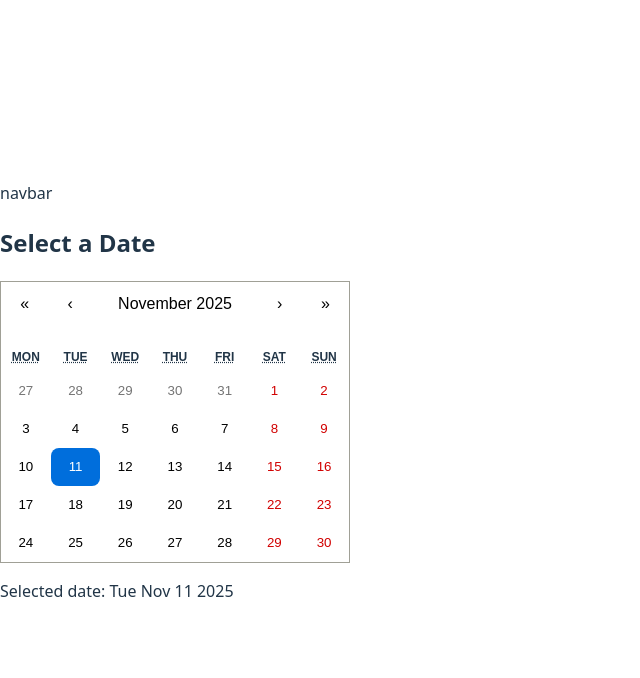
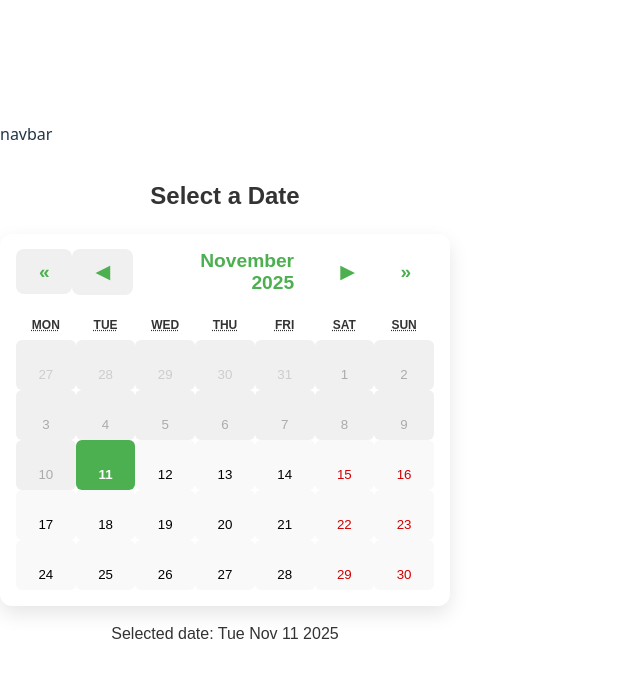
Before and after one commit to richdacoder/Barber-website, a React (Vite) app in the folder client/: page /calendar in a window 1280 px wide. Shown: the top 678 px of the page, without its empty margins (0-640 px from the left). Built offline with nearby package versions, Linux system fonts and the light colour scheme.

Commit message:
installed react datepicker

```diff
--- a/client/components/calendarPage.jsx
+++ b/client/components/calendarPage.jsx
@@ -1,14 +1,25 @@
 import { useState } from 'react';
-import Calendar from 'react-calendar';
+import ReactCalendar from 'react-calendar'; // avoid naming conflict
 import 'react-calendar/dist/Calendar.css';
+import '../css/CalendarPage.css'; // optional for custom styling
 
 const CalendarPage = () => {
-  const [date, setDate] = useState(new Date());
+  const [date, setDate] = useState(new Date()); // React state for selected date
+  const today = new Date(); // current date
+
+  // You could later send this date to your backend API when submitting an appointment
 
   return (
-    <div className="calendar-page">
+    <div className="calendar-container">
       <h2>Select a Date</h2>
-      <Calendar onChange={setDate} value={date} />
+      <ReactCalendar
+         onChange={setDate}   // updates React state when user selects a date
+         value={date}         // controlled component
+         nextLabel="▶"        // custom right arrow
+         prevLabel="◀"        // custom left arrow
+         minDate={today}      // disables past dates
+         showNeighboringMonth={true}
+      />
       <p>Selected date: {date.toDateString()}</p>
     </div>
   );
--- /dev/null
+++ b/client/css/CalendarPage.css
@@ -0,0 +1,88 @@
+/* Page wrapper */
+.calendar-container {
+  max-width: 450px;
+  margin: 2rem auto;
+  text-align: center;
+  font-family: Arial, sans-serif;
+  color: #333;
+}
+
+/* Calendar itself */
+.react-calendar {
+  width: 100%;
+  border: none;
+  border-radius: 12px;
+  box-shadow: 0 8px 20px rgba(0, 0, 0, 0.1);
+  padding: 1rem;
+}
+
+/* Tiles (dates) */
+.react-calendar__tile {
+  height: 50px;
+  line-height: 50px;
+  background: #f9f9f9;
+  border-radius: 6px;
+  margin: 2px;
+  transition: all 0.2s ease;
+}
+
+.react-calendar__tile:hover {
+  background: #4caf50;
+  color: white;
+  cursor: pointer;
+}
+
+.react-calendar__tile--now {
+  background: #e0f7fa;
+  font-weight: bold;
+}
+
+.react-calendar__tile--active {
+  background: #4caf50;
+  color: white;
+  font-weight: bold;
+}
+
+/* Navigation bar */
+.react-calendar__navigation {
+  display: flex;
+  justify-content: space-between;
+  align-items: center;
+  margin-bottom: 1rem;
+}
+
+.react-calendar__navigation button {
+  color: #4caf50;
+  min-width: 40px;
+  background: none;
+  border: none;
+  font-size: 1.2rem;
+  font-weight: bold;
+  cursor: pointer;
+  transition: transform 0.2s ease;
+}
+
+.react-calendar__navigation button:hover {
+  transform: scale(1.2);
+  color: #2e7d32;
+}
+
+/* Month and Year text */
+.react-calendar__navigation__label {
+  font-weight: bold;
+  font-size: 1.1rem;
+  text-align: right; /* aligns month/year to the right */
+}
+
+/* Weekday labels */
+.react-calendar__month-view__weekdays {
+  text-align: center;
+  font-weight: bold;
+}
+
+/* Selected date text below */
+.selected-date {
+  margin-top: 1rem;
+  font-weight: bold;
+  color: #4caf50;
+}
--- a/client/package.json
+++ b/client/package.json
@@ -12,6 +12,7 @@
   "dependencies": {
     "react": "^19.2.0",
     "react-calendar": "^6.0.0",
+    "react-datepicker": "^8.9.0",
     "react-dom": "^19.2.0",
     "react-router-dom": "^7.9.5"
   },
--- a/client/src/App.jsx
+++ b/client/src/App.jsx
@@ -8,6 +8,7 @@ function App() {
     <div>
       <Navbar />
 
+
       <Routes>
         <Route path="/" element={<BookNow />} />
         <Route path="/calendar" element={<CalendarPage />} />
```
Also changed, not shown: 1 other file (tests, documents, lock files or other folders).
